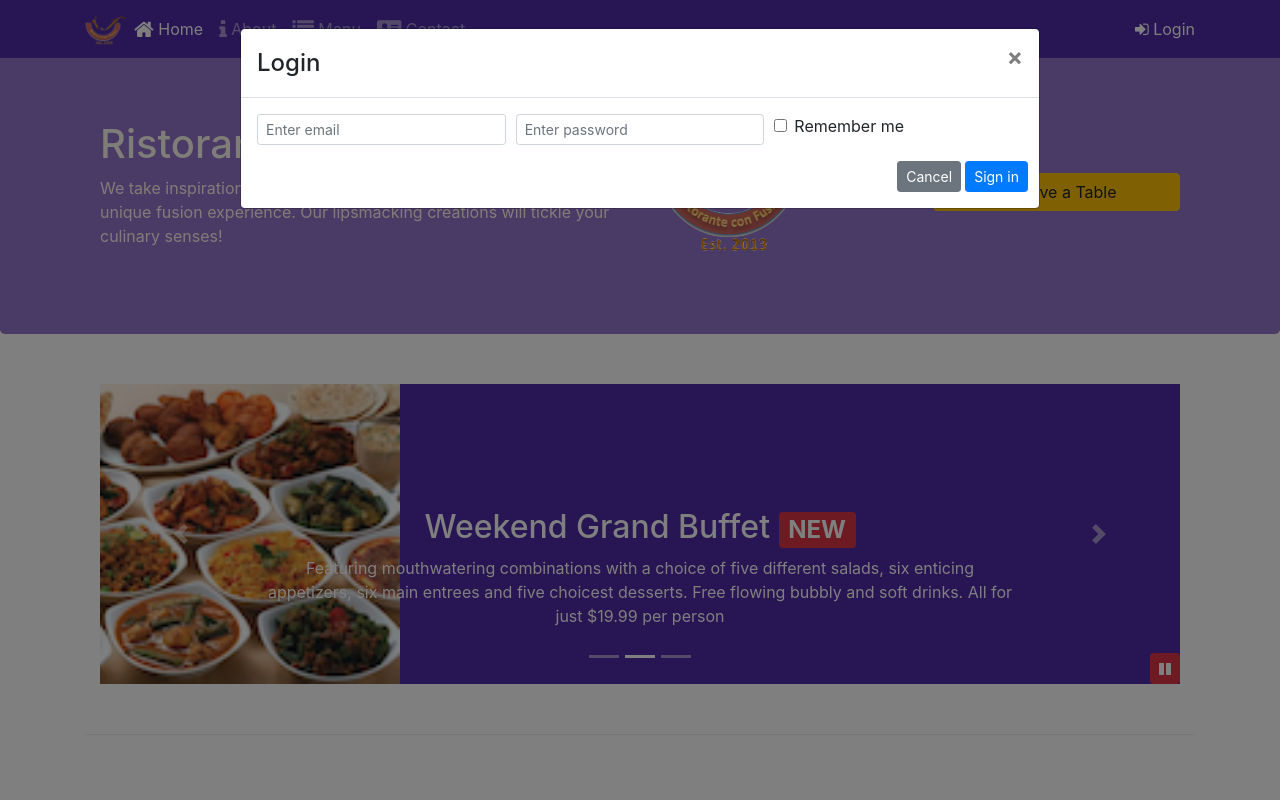
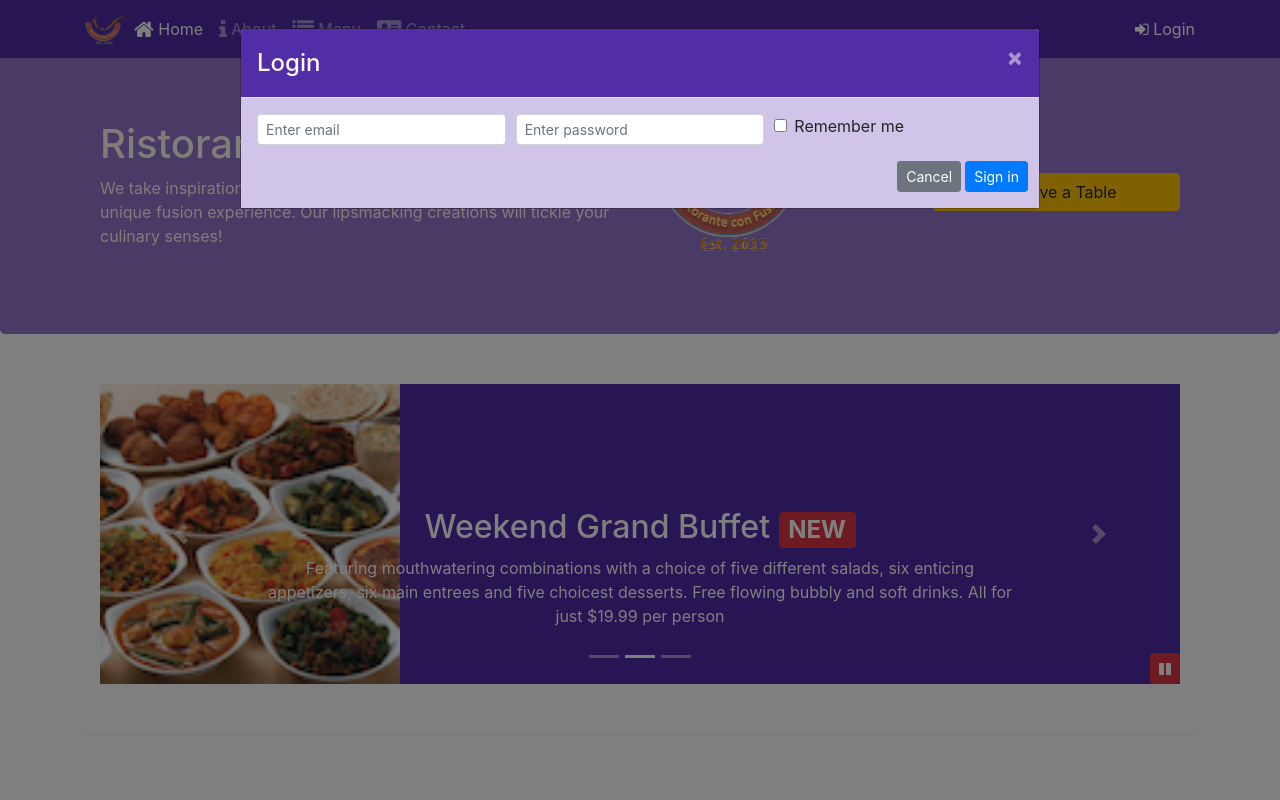
Before and after one commit to DjaMingan/fullstack_mooc, a website: page index.html in a window 1280 px wide. Both pictures are taken after a click on the link "Login". Shown: the top 800 px of the page. Drawn offline with nearby package versions, Linux system fonts and the light colour scheme.

Commit message:
Assignment 4

```diff
--- a/CSS/styles.scss
+++ b/CSS/styles.scss
@@ -64,9 +64,9 @@ body{
             top: 0;
             left: 0;
             min-height: 300px;
-        }
-    }
-}
+        	}
+    	}
+	}
 
 #carouselBtn {
     right:0px;
@@ -74,3 +74,16 @@ body{
     bottom: 0px;
     z-index: 1;
 }
+
+.modal-header {
+	background:$background-dark;
+	color:floralwhite;
+
+		.close {
+			color:floralwhite;
+		}
+}
+
+.modal-body {
+	background:$background-pale;
+}
--- a/index.html
+++ b/index.html
@@ -31,8 +31,7 @@
             <li class="nav-item"><a class="nav-link" href="./contactus.html"><span class="fa fa-address-card fa-lg"></span> Contact</a></li>
           </ul>
           <span class="navbar-text">
-              <a data-toggle="modal" data-target="#loginModal">
-              <span class="fa fa-sign-in"></span> Login</a>
+              <a id="loginLink"><span class="fa fa-sign-in"></span> Login</a>
           </span>
         </div>
     </div>
@@ -147,7 +146,7 @@
                     <img src="img/logo.png" class="img-fluid" alt="logo">
                 </div>
                 <div class="col-12 col-sm-3 align-self-center">
-                    <a role="button" class="btn btn-block btn-warning" data-toggle="modal" href="#reserveModal">Reserve a Table</a>
+                    <a role="button" class="btn btn-block btn-warning" href="#reserveModal" id="reserveBtn">Reserve a Table</a>
                 </div>
             </div>
         </div>
@@ -303,6 +302,16 @@
               $("#carouselBtn").children("span").addClass("fa-pause");
           }
         });
+        //reserve button click -> Reserve modal
+        $("#reserveBtn").click(function(){
+          $("#reserveModal").modal('toggle');
+        });
+
+        //login link click -> Login modal
+        $("#loginLink").click(function(){
+          $("#loginModal").modal('toggle');
+        });
+
       });
     </script>
 </body>
```
Also changed, not shown: CSS/styles.css, 1 other file.
